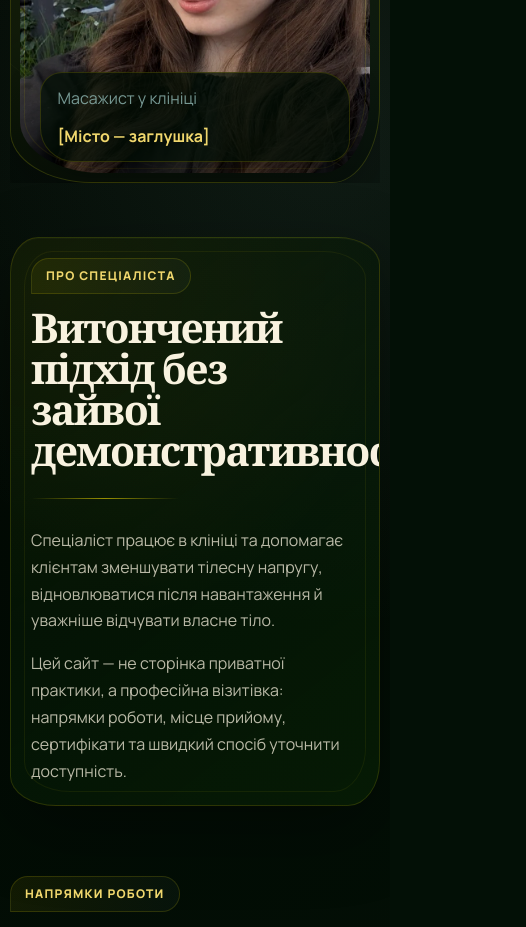
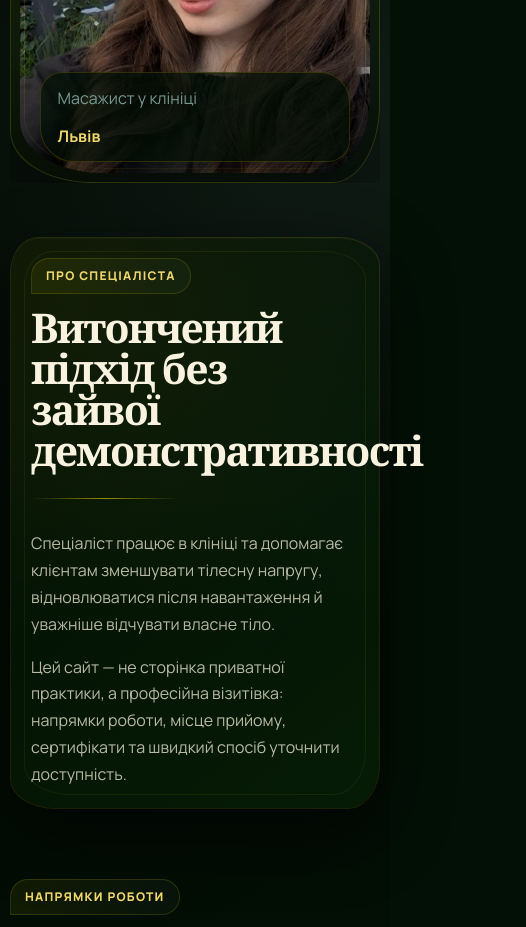
Before and after one commit to Psyasko/Kotya-site, a React (Vite) app: page / in a window 390 px wide. Shown: the part 1020-1947 px from the top of the page, 526 px wide, since content can reach past the window. Built offline with nearby package versions, Linux system fonts and the light colour scheme.

Commit message:
Add files via upload

```diff
--- a/src/App.jsx
+++ b/src/App.jsx
@@ -14,14 +14,14 @@ import {
 } from 'lucide-react';
 
 const specialist = {
-  name: 'Імʼя спеціаліста',
+  name: 'Катерина',
   role: 'Масажист у клініці',
-  city: '[Місто — заглушка]',
-  clinicAddress: '[Адреса клініки — заглушка]',
-  schedule: '[Графік уточнюється]',
-  telegramUrl: '#',
+  city: 'Львів',
+  clinic: 'DeMassage',
+  schedule: '9:00–20:00',
+  telegramUrl: 'https://t.me/katiya06',
   viberUrl: '#',
-  telegramLabel: 'Telegram',
+  telegramLabel: '@katiya06',
   viberLabel: 'Viber'
 };
 
@@ -303,7 +303,7 @@ function App() {
             <p className="eyebrow">Місце роботи</p>
             <h2>Прийом у клініці</h2>
             <p className="lead small">
-              Актуальну адресу, графік і можливість запису краще уточнювати перед візитом.
+              Актуальну доступність, графік і спосіб запису краще уточнювати перед візитом.
             </p>
           </div>
 
@@ -317,10 +317,10 @@ function App() {
               </div>
             </div>
             <div className="clinic-row">
-              <MapPin size={20} />
+              <HeartHandshake size={20} />
               <div>
-                <span>Адреса клініки</span>
-                <strong>{specialist.clinicAddress}</strong>
+                <span>Клініка</span>
+                <strong>{specialist.clinic}</strong>
               </div>
             </div>
             <div className="clinic-row">
--- a/src/styles.css
+++ b/src/styles.css
@@ -2229,3 +2229,275 @@ canvas {
     filter: none !important;
   }
 }
+
+/* === Readability repair + data update pass ===
+   Keep organic / Asian line aesthetic as decoration, but protect text layout. */
+.organic-panel,
+.principles,
+.contacts,
+.clinic-card {
+  overflow: visible;
+}
+
+.about,
+.principles,
+.clinic-card,
+.contacts {
+  border-radius: 56px 92px 64px 104px / 72px 54px 94px 62px;
+}
+
+.about,
+.principles,
+.contacts {
+  padding-left: clamp(36px, 5vw, 68px);
+  padding-right: clamp(36px, 5vw, 68px);
+}
+
+.about::after,
+.principles::after,
+.contacts::after,
+.clinic-card::after {
+  content: "";
+  position: absolute;
+  inset: 0;
+  z-index: -2;
+  border-radius: inherit;
+  background:
+    radial-gradient(circle at 14% 10%, rgba(255, 230, 0, 0.055), transparent 22rem),
+    linear-gradient(142deg, rgba(3, 16, 6, 0.82), rgba(20, 79, 7, 0.22));
+  box-shadow: var(--shadow-soft), inset 0 1px 0 rgba(255, 255, 255, 0.022);
+  pointer-events: none;
+}
+
+.about,
+.principles,
+.contacts,
+.clinic-card,
+.service-card,
+.cert-card,
+.principle-item,
+.clinic-row,
+.contact-link {
+  background: transparent;
+}
+
+.section-kicker,
+.section-heading,
+.text-flow,
+.principle-list,
+.clinic-row,
+.contact-copy,
+.contact-actions,
+.card-safe-area {
+  position: relative;
+  z-index: 6;
+}
+
+.about h2,
+.principles h2,
+.contacts h2,
+.section-heading h2,
+.section-kicker h2 {
+  max-width: 100%;
+  overflow: visible;
+  padding-bottom: 0.08em;
+}
+
+.principle-list {
+  align-items: stretch;
+}
+
+.principle-item {
+  position: relative;
+  overflow: visible;
+  min-height: 88px;
+  padding: 22px 28px;
+  border: 0;
+  border-radius: 34px 58px 36px 64px / 42px 32px 54px 36px;
+  background: transparent;
+}
+
+.principle-item::before,
+.clinic-row::before,
+.contact-link::after {
+  content: "";
+  position: absolute;
+  inset: 0;
+  z-index: -1;
+  border: 1px solid rgba(159, 204, 199, 0.12);
+  border-radius: inherit;
+  background:
+    linear-gradient(135deg, rgba(3, 16, 6, 0.84), rgba(20, 79, 7, 0.22)),
+    rgba(3, 16, 6, 0.64);
+  pointer-events: none;
+}
+
+.principle-item::after,
+.clinic-row::after {
+  content: "";
+  position: absolute;
+  inset: 8px;
+  z-index: -1;
+  border: 1px solid rgba(255, 230, 0, 0.06);
+  border-radius: inherit;
+  pointer-events: none;
+}
+
+.principle-item svg,
+.clinic-row svg,
+.contact-link svg {
+  position: relative;
+  z-index: 2;
+}
+
+.principle-item span {
+  position: relative;
+  z-index: 2;
+  display: block;
+  overflow: visible;
+  white-space: normal;
+  overflow-wrap: break-word;
+}
+
+.clinic-card {
+  padding: clamp(18px, 2.4vw, 28px);
+}
+
+.clinic-row {
+  position: relative;
+  overflow: visible;
+  padding: 22px 28px;
+  border: 0;
+  border-radius: 34px 72px 36px 64px / 42px 34px 58px 38px;
+  background: transparent;
+}
+
+.service-card,
+.cert-card {
+  overflow: visible;
+  contain: none;
+}
+
+.service-card::before,
+.cert-card::before {
+  z-index: 0;
+}
+
+.service-card::after,
+.cert-card::after,
+.organic-outline {
+  z-index: 1;
+}
+
+.card-safe-area {
+  isolation: isolate;
+  padding: clamp(30px, 2.8vw, 38px);
+}
+
+.card-safe-area > * {
+  position: relative;
+  z-index: 3;
+}
+
+.service-card .card-safe-area::after,
+.cert-card .card-safe-area::after {
+  z-index: 0;
+}
+
+.service-card h3,
+.service-card p,
+.cert-card h3,
+.cert-card p {
+  max-width: 100%;
+  overflow: visible;
+  white-space: normal;
+}
+
+.dragon-route,
+.contact-curve,
+.principles-curve,
+.panel-dragon-curl,
+.section-serpent {
+  z-index: 0;
+}
+
+.site-shell > section,
+.site-shell > footer,
+.topbar {
+  z-index: 3;
+}
+
+.contacts {
+  grid-template-columns: minmax(0, 1fr) minmax(320px, auto);
+}
+
+.contact-link {
+  border: 0;
+  background: transparent;
+}
+
+.contact-link::after {
+  border-color: rgba(255, 230, 0, 0.13);
+}
+
+.contact-link::before {
+  z-index: 0;
+}
+
+.contact-link > * {
+  position: relative;
+  z-index: 2;
+}
+
+@media (max-width: 900px) {
+  .about,
+  .principles,
+  .clinic-card,
+  .contacts {
+    overflow: visible;
+    padding: 24px;
+    border-radius: 28px 42px 32px 46px / 36px 28px 44px 30px;
+  }
+
+  .principle-item,
+  .clinic-row,
+  .contact-link {
+    border-radius: 22px 32px 24px 36px / 30px 22px 36px 24px;
+  }
+
+  .principle-item {
+    min-height: 0;
+    padding: 18px 18px;
+  }
+
+  .clinic-row {
+    padding: 18px;
+  }
+
+  .card-safe-area {
+    padding: 25px 22px;
+  }
+
+  .contacts {
+    grid-template-columns: 1fr;
+  }
+}
+
+@media (max-width: 430px) {
+  .about,
+  .principles,
+  .clinic-card,
+  .contacts {
+    padding: 20px;
+  }
+
+  .card-safe-area {
+    padding: 22px 19px;
+  }
+
+  .principle-item,
+  .clinic-row,
+  .contact-link {
+    padding: 17px;
+  }
+}
```
